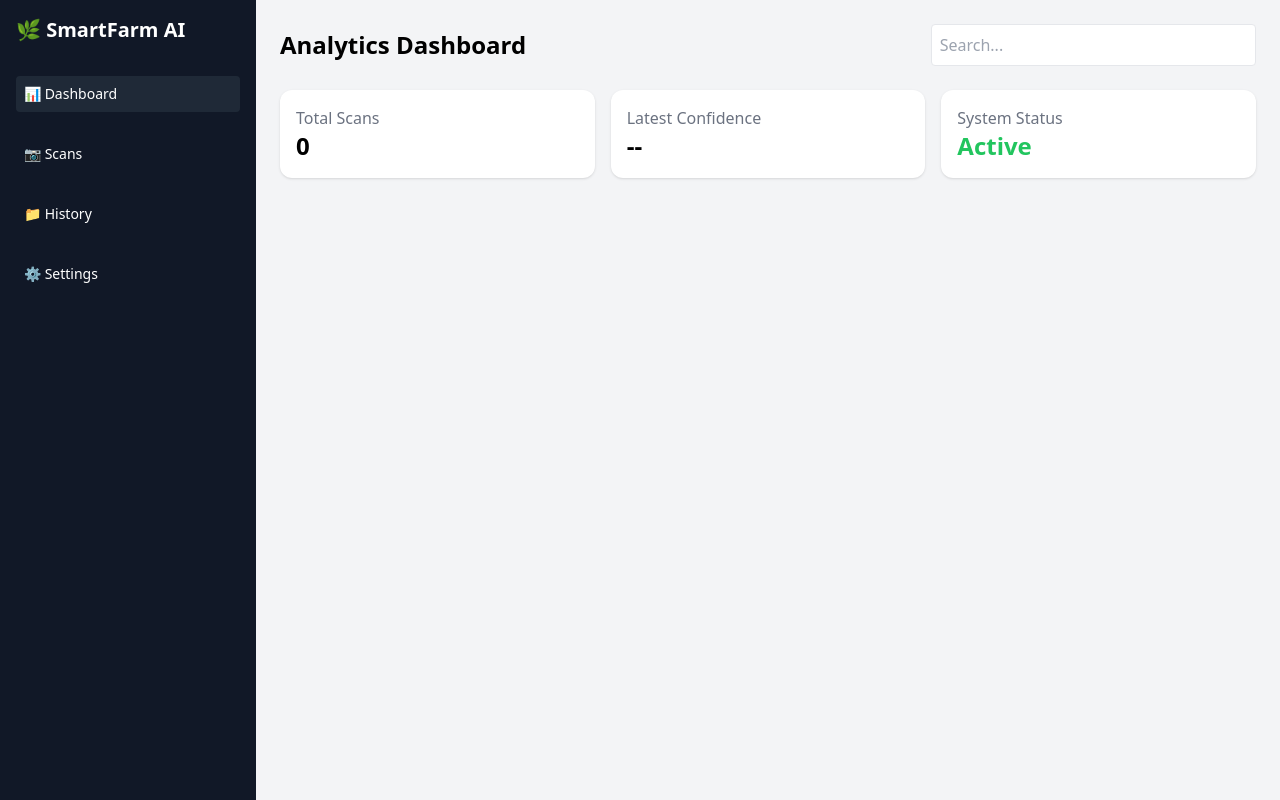
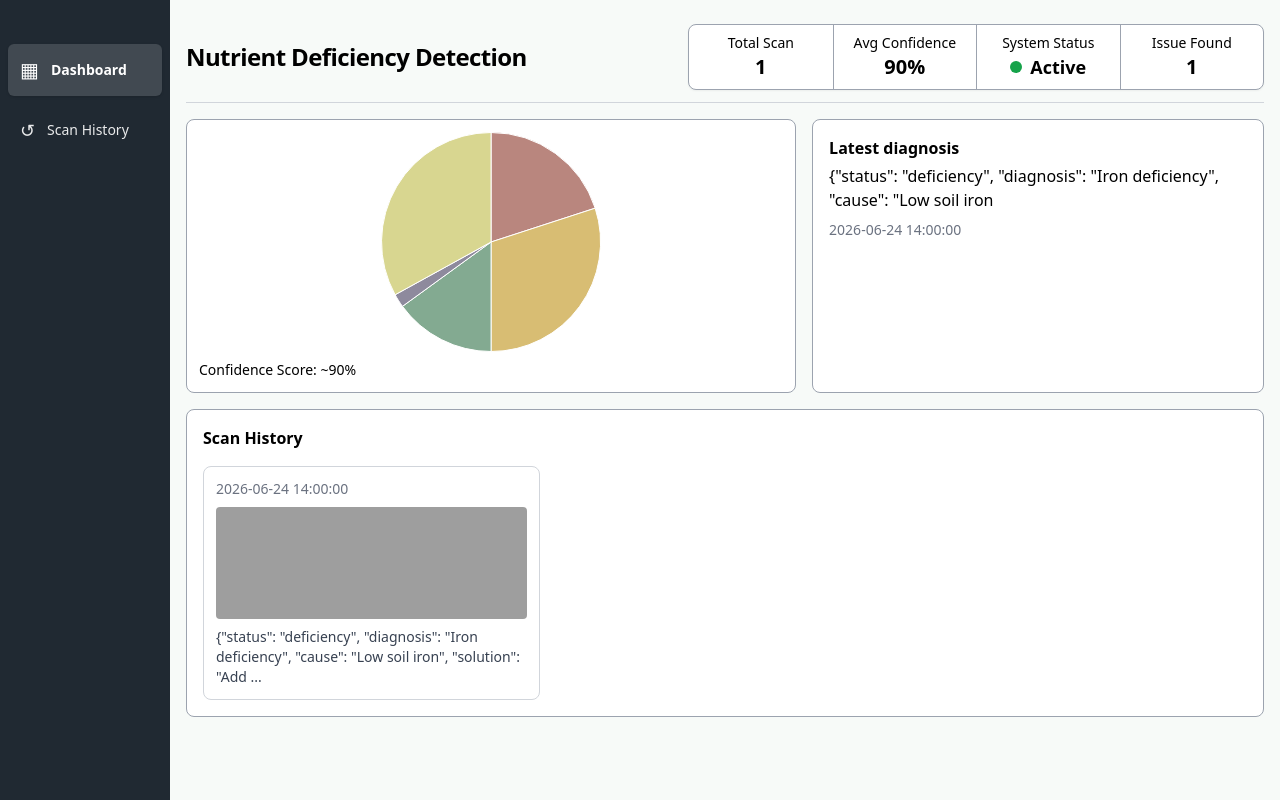
Before and after one commit to blip-hue/smart-farming-ai, a Flask app: page /dashboard in a window 1280 px wide. Run offline with Flask 3, Linux system fonts and the light colour scheme; some libraries are stand-ins or nearby versions; grey boxes are pictures that could not be loaded.

Commit message:
final render-ready dashboard

```diff
--- a/app.py
+++ b/app.py
@@ -4,170 +4,192 @@ import json
 from flask import Flask, request, jsonify, render_template, send_from_directory
 from google import genai
 from PIL import Image
-import requests
-from datetime import datetime, timezone, timedelta
+from datetime import datetime
+from supabase import create_client
 
 app = Flask(__name__)
 
-# =======================
-# ENV VARIABLES (RENDER)
-# =======================
+# ================= ENV =================
 GEMINI_API_KEY = os.getenv("GEMINI_API_KEY")
-BLYNK_TOKEN = os.getenv("BLYNK_TOKEN")
+SUPABASE_URL = os.getenv("SUPABASE_URL")
+SUPABASE_KEY = os.getenv("SUPABASE_KEY")
 
-if not GEMINI_API_KEY:
-    raise Exception("Missing GEMINI_API_KEY in Render environment variables")
+# ================= SAFE INIT =================
+client = None
+supabase = None
 
-client = genai.Client(api_key=GEMINI_API_KEY)
+if GEMINI_API_KEY:
+    client = genai.Client(api_key=GEMINI_API_KEY)
+else:
+    print("⚠ WARNING: GEMINI_API_KEY missing (AI disabled)")
 
-# =======================
-# DATA STORAGE FILE
-# =======================
-DATA_FILE = "data/logs.json"
+if SUPABASE_URL and SUPABASE_KEY:
+    supabase = create_client(SUPABASE_URL, SUPABASE_KEY)
+else:
+    print("⚠ WARNING: Supabase credentials missing (DB disabled)")
+
+# ================= STORAGE =================
 IMAGE_FOLDER = "data/images"
-
 os.makedirs(IMAGE_FOLDER, exist_ok=True)
 
-# =======================
-# HOME ROUTE
-# =======================
+# ================= HOME =================
 @app.route("/", methods=["GET"])
 def home():
-    return jsonify({"status": "OK", "message": "Smart Farming AI Running"})
+    return jsonify({"status": "OK", "project": "Smart Farming AI"})
 
 
-# =======================
-# DASHBOARD ROUTE
-# =======================
+# ================= DASHBOARD =================
 @app.route("/dashboard", methods=["GET"])
 def dashboard():
-    try:
-        if not os.path.exists(DATA_FILE):
+
+    if supabase:
+        try:
+            response = (
+                supabase.table("scans")
+                .select("*")
+                .order("time", desc=True)   # FIXED (safer than id)
+                .execute()
+            )
+            logs = response.data or []
+        except Exception as e:
+            print("Supabase fetch error:", e)
             logs = []
-        else:
-            with open(DATA_FILE, "r") as f:
-                logs = json.load(f)
-    except:
-        logs = []
+    else:
+        logs = [
+            {
+                "time": "2026-06-24 14:00:00",
+                "result": json.dumps({
+                    "status": "deficiency",
+                    "diagnosis": "Iron deficiency",
+                    "cause": "Low soil iron",
+                    "solution": "Add iron fertilizer"
+                }),
+                "image": "test.jpg"
+            }
+        ]
 
     return render_template("dashboard.html", logs=logs)
 
 
-# =======================
-# IMAGE SERVER ROUTE
-# =======================
+# ================= IMAGE =================
 @app.route("/image/<filename>")
 def get_image(filename):
     return send_from_directory(IMAGE_FOLDER, filename)
 
 
-# =======================
-# MAIN AI ANALYSIS
-# =======================
+# ================= ANALYZE =================
 @app.route("/analyze", methods=["POST"])
 def analyze():
 
     try:
         image_bytes = request.data
 
-        if not image_bytes or len(image_bytes) < 100:
-            return jsonify({"error": "No image received"}), 400
+        if not image_bytes:
+            return jsonify({"status": "error", "message": "No image"}), 400
+
+        device_type = request.headers.get("X-Device-Type", "leaf")
 
         image = Image.open(io.BytesIO(image_bytes)).convert("RGB")
 
-        # =======================
-        # SAVE IMAGE FIRST
-        # =======================
-        image_filename = f"{datetime.now().strftime('%Y%m%d_%H%M%S')}.jpg"
-        image_path = os.path.join(IMAGE_FOLDER, image_filename)
+        filename = datetime.now().strftime("%Y%m%d_%H%M%S") + ".jpg"
+        image_path = os.path.join(IMAGE_FOLDER, filename)
         image.save(image_path)
 
-        prompt = """
-You are an agricultural expert.
+        # ================= PROMPT =================
+        if device_type == "chili_cam":
+            prompt = """
+Analyze this chili fruit image.
 
-Analyze the plant leaf image.
+Return ONLY valid JSON:
+{
+  "status": "healthy" or "disease",
+  "diagnosis": "short disease name or healthy",
+  "cause": "short cause",
+  "solution": "short solution"
+}
+"""
+        else:
+            prompt = """
+Analyze this plant leaf image.
 
-Return:
-Diagnosis:
-Cause:
-Symptoms:
-Solution:
-
-Keep response clear and structured.
+Return ONLY valid JSON:
+{
+  "status": "healthy" or "deficiency",
+  "diagnosis": "short deficiency name or healthy",
+  "cause": "short cause",
+  "solution": "short solution"
+}
 """
 
-        response = client.models.generate_content(
-            model="gemini-2.5-flash",
-            contents=[image, prompt],
-            config={
-                "temperature": 0.2,
-                "max_output_tokens": 2048
+        # ================= GEMINI =================
+        if client:
+            try:
+                response = client.models.generate_content(
+                    model="gemini-2.5-flash",
+                    contents=[image, prompt]
+                )
+
+                raw = response.text.strip()
+
+                try:
+                    result_json = json.loads(raw)
+                except json.JSONDecodeError:
+                    result_json = {
+                        "status": "unknown",
+                        "diagnosis": raw,
+                        "cause": "",
+                        "solution": ""
+                    }
+
+            except Exception as e:
+                print("Gemini Error:", e)
+                result_json = {
+                    "status": "error",
+                    "diagnosis": "AI failed",
+                    "cause": "",
+                    "solution": ""
+                }
+        else:
+            result_json = {
+                "status": "debug",
+                "diagnosis": "No Gemini key (test mode)",
+                "cause": "",
+                "solution": ""
             }
-        )
 
-        result = response.text.strip()
+        time_now = datetime.now().strftime("%Y-%m-%d %H:%M:%S")
 
-        # =======================
-        # MALAYSIA TIMESTAMP FIX
-        # =======================
-        malaysia_time = timezone(timedelta(hours=8))
-        scan_time = datetime.now(malaysia_time).strftime("%Y-%m-%d %H:%M:%S")
-
-        # =======================
-        # SIMPLE CONFIDENCE SCORE
-        # =======================
-        confidence = "90%" if len(result) > 100 else "75%"
-
-        # =======================
-        # SAVE TO JSON DATABASE
-        # =======================
         entry = {
-            "time": scan_time,
-            "result": result,
-            "confidence": confidence,
-            "image": image_filename
+            "time": time_now,
+            "result": json.dumps(result_json),
+            "status": result_json.get("status", "unknown"),
+            "diagnosis": result_json.get("diagnosis", ""),
+            "image": filename,
+            "device_type": device_type
         }
 
-        try:
-            if not os.path.exists(DATA_FILE):
-                data = []
-            else:
-                with open(DATA_FILE, "r") as f:
-                    data = json.load(f)
-        except:
-            data = []
+        if supabase:
+            try:
+                supabase.table("scans").insert(entry).execute()
+            except Exception as e:
+                print("Supabase Insert Error:", e)
 
-        data.append(entry)
-
-        with open(DATA_FILE, "w") as f:
-            json.dump(data, f, indent=2)
-
-        # =======================
-        # OPTIONAL: BLYNK UPDATE
-        # =======================
-        if BLYNK_TOKEN:
-            try:
-                url = f"https://blynk.cloud/external/api/update?token={BLYNK_TOKEN}&v1={result}"
-                requests.get(url, timeout=5)
-            except Exception as e:
-                print("Blynk error:", e)
+        print(f"Saved Scan [{device_type}] : {filename}")
 
         return jsonify({
             "status": "success",
-            "result": result,
-            "scan_time": scan_time,
-            "confidence": confidence,
-            "image": image_filename
+            "device_type": device_type,
+            "result": result_json,
+            "image": filename,
+            "time": time_now
         })
 
     except Exception as e:
-        print("ERROR:", str(e))
-        return jsonify({"error": str(e)}), 500
+        print("SERVER ERROR:", str(e))
+        return jsonify({"status": "error", "message": str(e)}), 500
 
 
-# =======================
-# RUN SERVER
-# =======================
+# ================= RUN (RENDER FIX) =================
 if __name__ == "__main__":
-    port = int(os.environ.get("PORT", 10000))
-    app.run(host="0.0.0.0", port=port)
+    port = int(os.environ.get("PORT", 5000))
+    app.run(host="0.0.0.0", port=port, debug=False)
--- a/templates/dashboard.html
+++ b/templates/dashboard.html
@@ -4,96 +4,187 @@
     <title>Smart Farming AI Dashboard</title>
 
     <script src="https://cdn.tailwindcss.com"></script>
+    <script src="https://cdn.jsdelivr.net/npm/chart.js"></script>
 
-    <meta http-equiv="refresh" content="30">
+    <meta http-equiv="refresh" content="20">
 </head>
 
-<body class="bg-gray-100">
+<body class="bg-[#f7faf8] text-black">
 
-<div class="flex">
+<div class="flex min-h-screen">
 
     <!-- SIDEBAR -->
-    <div class="w-20 md:w-64 bg-gray-900 min-h-screen text-white p-4">
+    <aside class="w-[170px] bg-[#202932] text-white px-2 py-11">
+        <nav class="space-y-3 text-sm">
+            <div class="flex items-center gap-3 rounded-md bg-white/15 px-3 py-3 shadow">
+                <span class="text-xl">▦</span>
+                <span class="font-semibold">Dashboard</span>
+            </div>
 
-        <h1 class="text-xl font-bold mb-8 hidden md:block">
-            🌿 SmartFarm AI
-        </h1>
-
-        <div class="space-y-6 text-sm">
-
-            <div class="p-2 bg-gray-800 rounded">📊 Dashboard</div>
-            <div class="p-2 hover:bg-gray-800 rounded">📷 Scans</div>
-            <div class="p-2 hover:bg-gray-800 rounded">📁 History</div>
-            <div class="p-2 hover:bg-gray-800 rounded">⚙ Settings</div>
-
-        </div>
-    </div>
+            <div class="flex items-center gap-3 rounded-md px-3 py-2 text-white/90 hover:bg-white/10">
+                <span class="text-lg">↺</span>
+                <span>Scan History</span>
+            </div>
+        </nav>
+    </aside>
 
     <!-- MAIN -->
-    <div class="flex-1 p-6">
+    <main class="flex-1 px-4 py-6">
 
         <!-- HEADER -->
-        <div class="flex justify-between items-center mb-6">
-            <h1 class="text-2xl font-bold">Analytics Dashboard</h1>
-            <input class="p-2 rounded border w-1/3" placeholder="Search...">
-        </div>
+        <section class="flex items-center justify-between border-b border-gray-300 pb-3">
+            <h1 class="text-2xl font-semibold tracking-tight">
+                Nutrient Deficiency Detection
+            </h1>
 
-        <!-- TOP CARDS -->
-        <div class="grid grid-cols-1 md:grid-cols-3 gap-4 mb-6">
+            <div class="grid grid-cols-4 overflow-hidden rounded-lg border border-gray-400 bg-white text-center shadow-sm">
+                <div class="px-5 py-2">
+                    <p class="text-sm">Total Scan</p>
+                    <h2 class="text-xl font-semibold">{{ logs|length }}</h2>
+                </div>
 
-            <div class="bg-white p-4 rounded-xl shadow">
-                <p class="text-gray-500">Total Scans</p>
-                <h2 class="text-2xl font-bold">{{ logs|length }}</h2>
+                <div class="border-l border-gray-400 px-5 py-2">
+                    <p class="text-sm">Avg Confidence</p>
+                    <h2 class="text-xl font-semibold">90%</h2>
+                </div>
+
+                <div class="border-l border-gray-400 px-5 py-2">
+                    <p class="text-sm">System Status</p>
+                    <h2 class="flex items-center justify-center gap-2 text-lg font-semibold">
+                        <span class="h-3 w-3 rounded-full bg-green-600"></span>
+                        Active
+                    </h2>
+                </div>
+
+                <div class="border-l border-gray-400 px-5 py-2">
+                    <p class="text-sm">Issue Found</p>
+                    <h2 class="text-xl font-semibold">
+                        {% if logs|length > 0 %}1{% else %}0{% endif %}
+                    </h2>
+                </div>
+            </div>
+        </section>
+
+        <!-- DASHBOARD CONTENT -->
+        <section class="mt-4 grid grid-cols-[1.35fr_1fr] gap-4">
+
+            <!-- CHART -->
+            <div class="rounded-lg border border-gray-400 bg-white px-3 py-3">
+                <div class="h-[220px]">
+                    <canvas id="diagnosisChart"></canvas>
+                </div>
+
+                <p class="mt-2 text-sm">Confidence Score: ~90%</p>
             </div>
 
-            <div class="bg-white p-4 rounded-xl shadow">
-                <p class="text-gray-500">Latest Confidence</p>
-                <h2 class="text-2xl font-bold">
+            <!-- LATEST -->
+            <div class="rounded-lg border border-gray-400 bg-white px-4 py-4">
+                <h2 class="mb-1 text-base font-semibold">Latest diagnosis</h2>
+
+                <div>
                     {% if logs|length > 0 %}
-                        {{ logs[-1].confidence }}
+                        <p>{{ logs[-1].result[:80] }}</p>
+                        <p class="mt-2 text-sm text-gray-500">{{ logs[-1].time }}</p>
                     {% else %}
-                        --
+                        <p>No scan yet</p>
                     {% endif %}
-                </h2>
+                </div>
             </div>
 
-            <div class="bg-white p-4 rounded-xl shadow">
-                <p class="text-gray-500">System Status</p>
-                <h2 class="text-2xl font-bold text-green-500">Active</h2>
-            </div>
+        </section>
 
-        </div>
+        <!-- HISTORY -->
+        <section class="mt-4 rounded-lg border border-gray-400 bg-white p-4">
+            <h2 class="mb-4 font-semibold">Scan History</h2>
 
-        <!-- LOGS -->
-        <div class="space-y-4">
+            <div class="grid grid-cols-3 gap-4">
 
-            {% for log in logs|reverse %}
-            <div class="bg-white p-4 rounded-xl shadow">
+                {% for log in logs|reverse %}
 
-                <div class="text-sm text-gray-500">
-                    ⏰ {{ log.time }}
+                <div class="rounded-lg border border-gray-300 p-3 hover:bg-gray-50">
+
+                    <div class="mb-2 text-sm text-gray-500">
+                        {{ log.time }}
+                    </div>
+
+                    <img src="/image/{{ log.image }}"
+                         class="h-28 w-full rounded object-cover cursor-pointer"
+                         onclick="openModal('/image/{{ log.image }}', {{ log.result | tojson }}, '{{ log.time }}')">
+
+                    <p class="mt-2 text-sm text-gray-700">
+                        {{ log.result[:100] }}...
+                    </p>
+
                 </div>
 
-                {% if log.image %}
-                <img src="/image/{{ log.image }}"
-                     class="mt-3 rounded-lg max-w-md">
-                {% endif %}
+                {% endfor %}
+            </div>
+        </section>
 
-                <div class="mt-2 text-green-600 font-bold">
-                    📊 {{ log.confidence }}
-                </div>
+    </main>
+</div>
 
-                <div class="mt-2 text-gray-700 whitespace-pre-wrap">
-                    {{ log.result }}
-                </div>
+<!-- MODAL -->
+<div id="modal" class="fixed inset-0 hidden items-center justify-center bg-black/70 p-6">
+    <div class="relative w-full max-w-3xl rounded-xl bg-white p-6">
+        <button onclick="closeModal()" class="absolute right-3 top-2 text-xl">x</button>
 
-            </div>
-            {% endfor %}
+        <img id="mimg" class="mb-4 rounded">
 
-        </div>
+        <div id="mtime" class="mb-3 text-sm text-gray-500"></div>
 
+        <pre id="mtext" class="whitespace-pre-wrap text-gray-700"></pre>
     </div>
 </div>
 
+<script>
+const chart = document.getElementById('diagnosisChart');
+
+new Chart(chart, {
+    type: 'pie',
+    data: {
+        labels: [
+            'Magnesium deficiency',
+            'Iron deficiency',
+            'Healthy',
+            'Leaf spot disease',
+            'Other'
+        ],
+        datasets: [{
+            data: [20, 30, 15, 2, 33],
+            backgroundColor: [
+                '#b9867e',
+                '#d8bd73',
+                '#83aa91',
+                '#8e8a9d',
+                '#d8d690'
+            ],
+            borderWidth: 1
+        }]
+    },
+    options: {
+        responsive: true,
+        maintainAspectRatio: false,
+        plugins: {
+            legend: { display: false }
+        }
+    }
+});
+
+function openModal(img, text, time) {
+    document.getElementById("modal").classList.remove("hidden");
+    document.getElementById("modal").classList.add("flex");
+
+    document.getElementById("mimg").src = img;
+    document.getElementById("mtext").innerText = text;
+    document.getElementById("mtime").innerText = time;
+}
+
+function closeModal() {
+    document.getElementById("modal").classList.add("hidden");
+    document.getElementById("modal").classList.remove("flex");
+}
+</script>
+
 </body>
 </html>
```
Also changed, not shown: test_blynk.py (added, +12 -0 lines).
